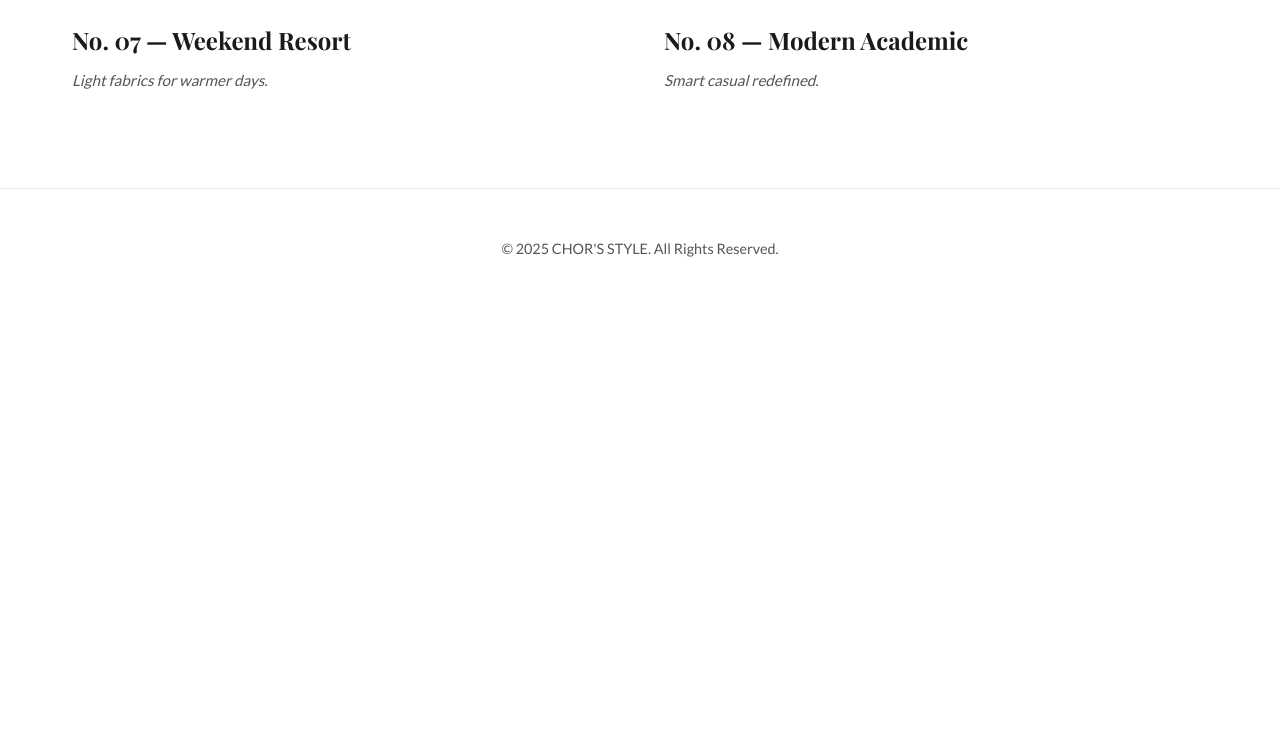
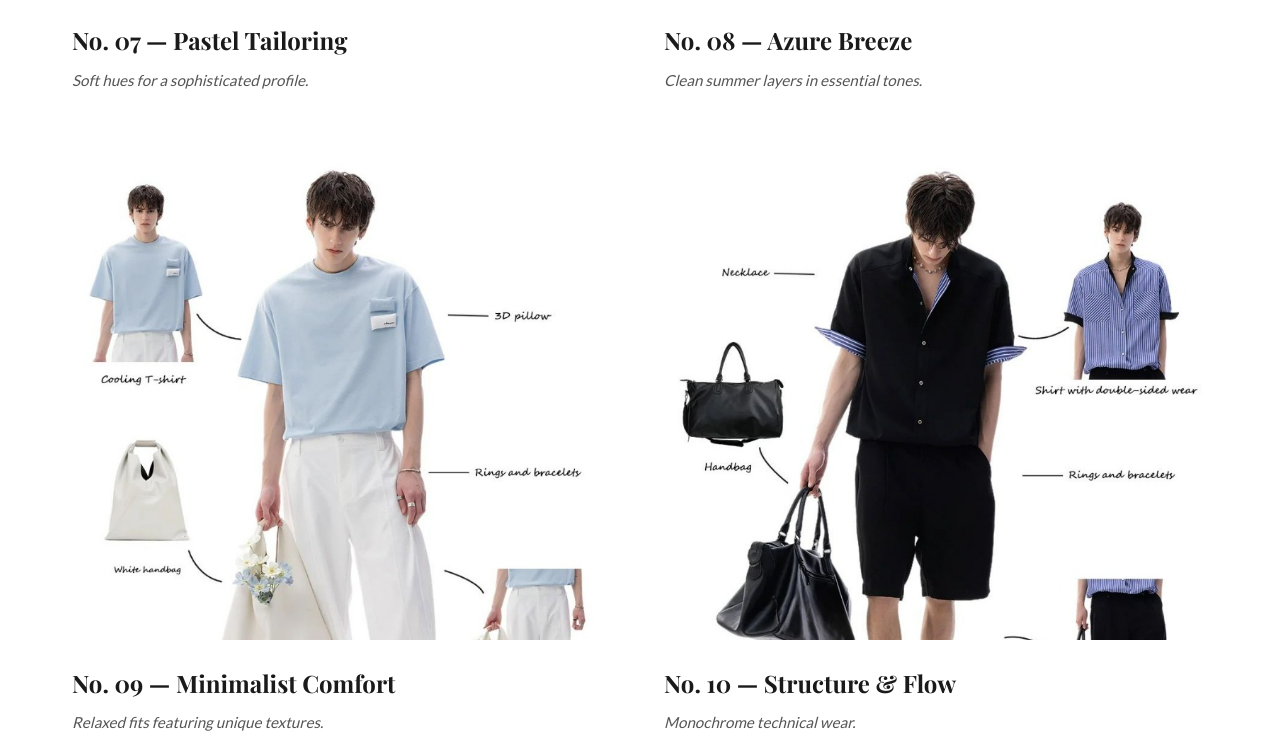
Before and after one commit to leminh9e-droid/mens_fashion_style_spring2026, a plain HTML site: page index.html in a window 1280 px wide. Shown: the part 3832-4580 px from the top of the page. Before the commit the page ends 4140 px from the top, so only its background shows below. Drawn offline with nearby package versions, Linux system fonts and the light colour scheme; a web font is replaced by a local one.

Commit message:
Replace placeholders with 5 user images

```diff
--- a/index.html
+++ b/index.html
@@ -115,35 +115,57 @@
                     </article>
 
                     <article class="look-card"
-                        onclick="openLook('assets/images/look6.jpg', 'Street Essential', 'Layered Shirt, Cargo Shorts, High Socks')">
+                        onclick="openLook('assets/images/look6.jpg', 'Grid Pattern Hood', 'Plaid Hooded Shirt, Black Wide Trousers')">
                         <div class="look-image">
-                            <img src="assets/images/look6.jpg" alt="Street Essential">
+                            <img src="assets/images/look6.jpg" alt="Grid Pattern Hood">
                         </div>
                         <div class="look-info">
-                            <h3>No. 06 — Street Essential</h3>
-                            <p>Everyday comfort with an edge.</p>
+                            <h3>No. 06 — Grid Pattern Hood</h3>
+                            <p>Streetwear silhouette with a grunge twist.</p>
                         </div>
                     </article>
 
                     <article class="look-card"
-                        onclick="openLook('assets/images/look7.jpg', 'Weekend Resort', 'Beige Linen Set, Leather Tote')">
+                        onclick="openLook('assets/images/look7.jpg', 'Pastel Tailoring', 'Pink Pointed Shirt, Khaki Slacks')">
                         <div class="look-image">
-                            <img src="assets/images/look7.jpg" alt="Weekend Resort">
+                            <img src="assets/images/look7.jpg" alt="Pastel Tailoring">
                         </div>
                         <div class="look-info">
-                            <h3>No. 07 — Weekend Resort</h3>
-                            <p>Light fabrics for warmer days.</p>
+                            <h3>No. 07 — Pastel Tailoring</h3>
+                            <p>Soft hues for a sophisticated profile.</p>
                         </div>
                     </article>
 
                     <article class="look-card"
-                        onclick="openLook('assets/images/look8.jpg', 'Modern Academic', 'Checkered Vest, Wide Leg Trousers')">
+                        onclick="openLook('assets/images/look8.jpg', 'Azure Breeze', 'Blue Shirt, White Wide Leg Pants')">
                         <div class="look-image">
-                            <img src="assets/images/look8.jpg" alt="Modern Academic">
+                            <img src="assets/images/look8.jpg" alt="Azure Breeze">
                         </div>
                         <div class="look-info">
-                            <h3>No. 08 — Modern Academic</h3>
-                            <p>Smart casual redefined.</p>
+                            <h3>No. 08 — Azure Breeze</h3>
+                            <p>Clean summer layers in essential tones.</p>
+                        </div>
+                    </article>
+
+                    <article class="look-card"
+                        onclick="openLook('assets/images/look9.jpg', 'Minimalist Comfort', 'Blue Tee with 3D Detail, Athletic Shorts')">
+                        <div class="look-image">
+                            <img src="assets/images/look9.jpg" alt="Minimalist Comfort">
+                        </div>
+                        <div class="look-info">
+                            <h3>No. 09 — Minimalist Comfort</h3>
+                            <p>Relaxed fits featuring unique textures.</p>
+                        </div>
+                    </article>
+
+                    <article class="look-card"
+                        onclick="openLook('assets/images/look10.jpg', 'Structure & Flow', 'Double-sided Black Shirt, Alloy Shorts')">
+                        <div class="look-image">
+                            <img src="assets/images/look10.jpg" alt="Structure & Flow">
+                        </div>
+                        <div class="look-info">
+                            <h3>No. 10 — Structure & Flow</h3>
+                            <p>Monochrome technical wear.</p>
                         </div>
                     </article>
                 </div>
```
Also changed, not shown: assets/images/look10.jpg (added), assets/images/look6.jpg, assets/images/look7.jpg, assets/images/look8.jpg, assets/images/look9.jpg (added).
